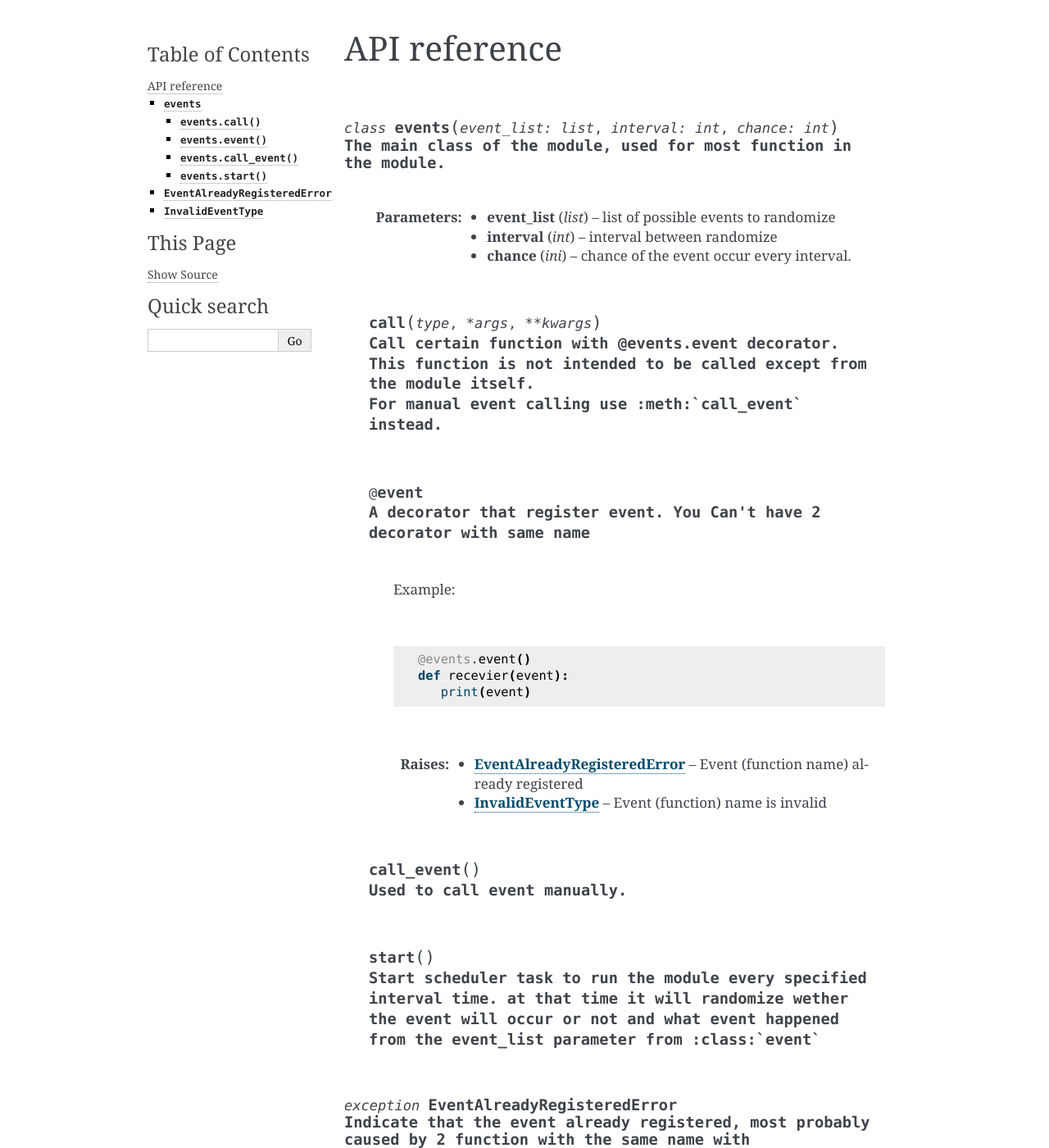
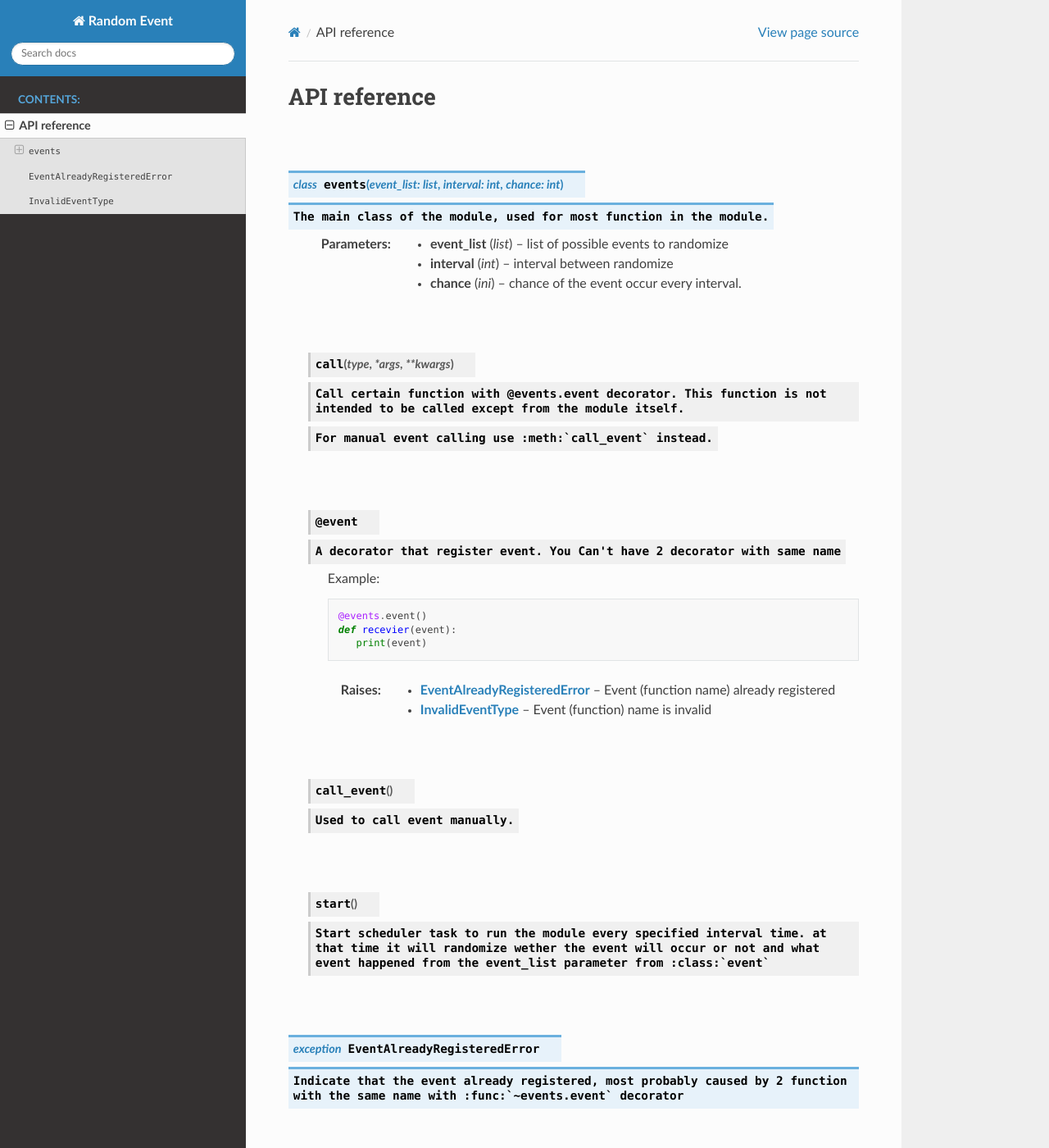
Before and after one commit to mossyegghead01/random-event, a Sphinx documentation site: the page built from docs/API.rst, in a window 1280 px wide and 1400 px high. Shown: the whole window at 82% size. Built offline with Sphinx 7.4.7 and the Read the Docs theme 2.0.0, drawn with Linux system fonts in a browser that asks for light colours; some of the changed text lies outside the part shown.

Commit message:
a little tiny update

```diff
--- a/docs/API.rst
+++ b/docs/API.rst
@@ -5,8 +5,6 @@ API reference
 
 .. class:: events(event_list:list, interval:int, chance:int)
    The main class of the module, used for most function in the module.
-
-   |
 
    :param list event_list: list of possible events to randomize
    :param int interval: interval between randomize
@@ -23,19 +21,13 @@ API reference
    .. decorator:: event()
       A decorator that register event. You Can't have 2 decorator with same name
 
-      |
-
       Example:
-
-      |
 
       .. code-block:: python3
 
          @events.event()
          def recevier(event):
             print(event)
-
-      |
 
       :raises EventAlreadyRegisteredError: Event (function name) already registered
       :raises InvalidEventType: Event (function) name is invalid
@@ -53,9 +45,9 @@ API reference
 |
 
 .. exception:: EventAlreadyRegisteredError
-   Indicate that the event already registered, most probably caused by 2 function with the same name with :func:`events.event` decorator
+   Indicate that the event already registered, most probably caused by 2 function with the same name with :func:`~events.event` decorator
 
 |
 
 .. exception:: InvalidEventType
-   Indicate that the function name is invalid, caused by unsupported function name for :func:`events.event` decorator
+   Indicate that the function name is invalid, caused by unsupported function name for :func:`~events.event` decorator
--- a/docs/conf.py
+++ b/docs/conf.py
@@ -12,6 +12,8 @@
 #
 import os
 import sys
+import sphinx_rtd_theme
+from sphinx.ext import autodoc
 sys.path.insert(0, os.path.abspath('../'))
 
 
@@ -32,7 +34,8 @@ release = '0.1'
 # ones.
 extensions = [
     'sphinx.ext.autodoc',
-    'sphinx.ext.napoleon'
+    'sphinx.ext.napoleon',
+    'sphinx_rtd_theme'
 ]
 
 # Add any paths that contain templates here, relative to this directory.
@@ -49,7 +52,7 @@ exclude_patterns = ['_build', 'Thumbs.db', '.DS_Store']
 # The theme to use for HTML and HTML Help pages.  See the documentation for
 # a list of builtin themes.
 #
-html_theme = 'alabaster'
+html_theme = 'sphinx_rtd_theme'
 
 # Add any paths that contain custom static files (such as style sheets) here,
 # relative to this directory. They are copied after the builtin static files,
--- /dev/null
+++ b/docs/test.rst
@@ -0,0 +1,4 @@
+test page
+=========
+
+this page isnt supposed to be seen by anyone.
```
